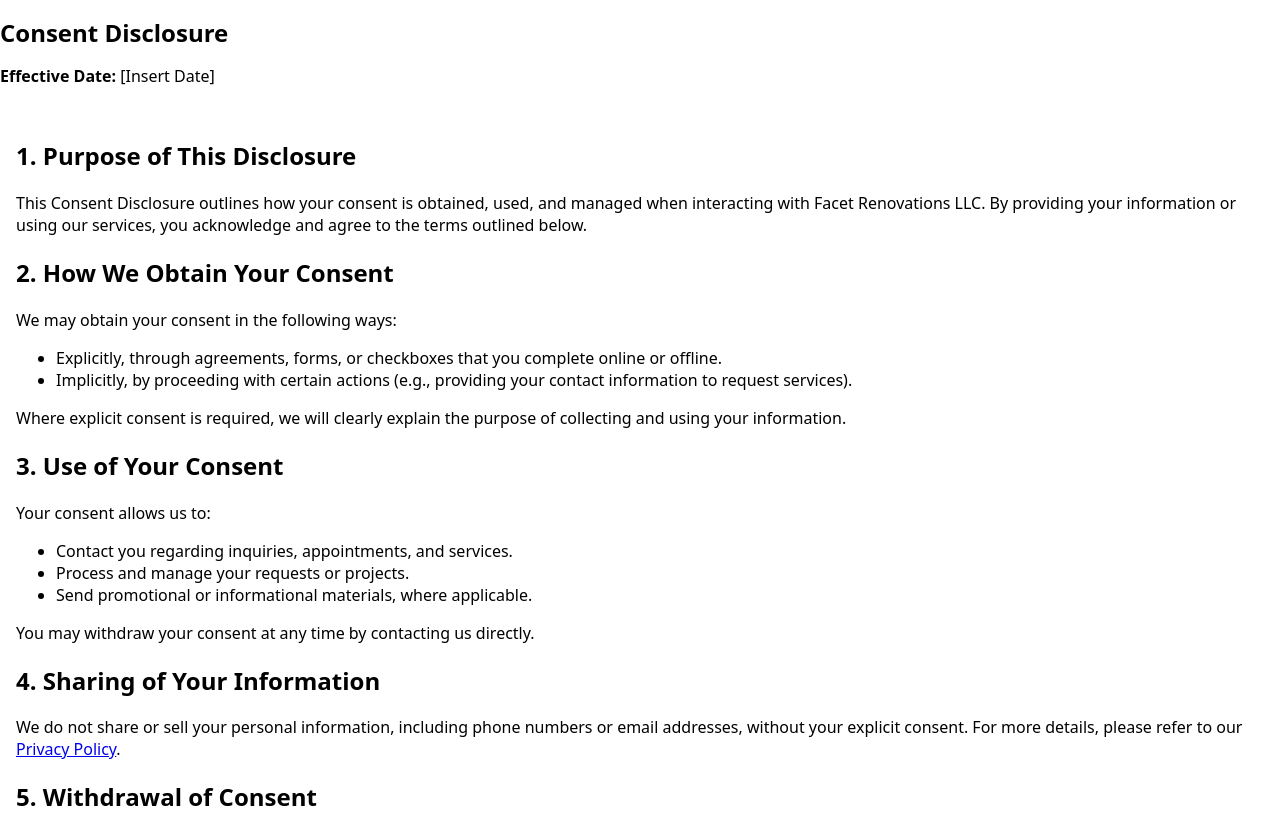
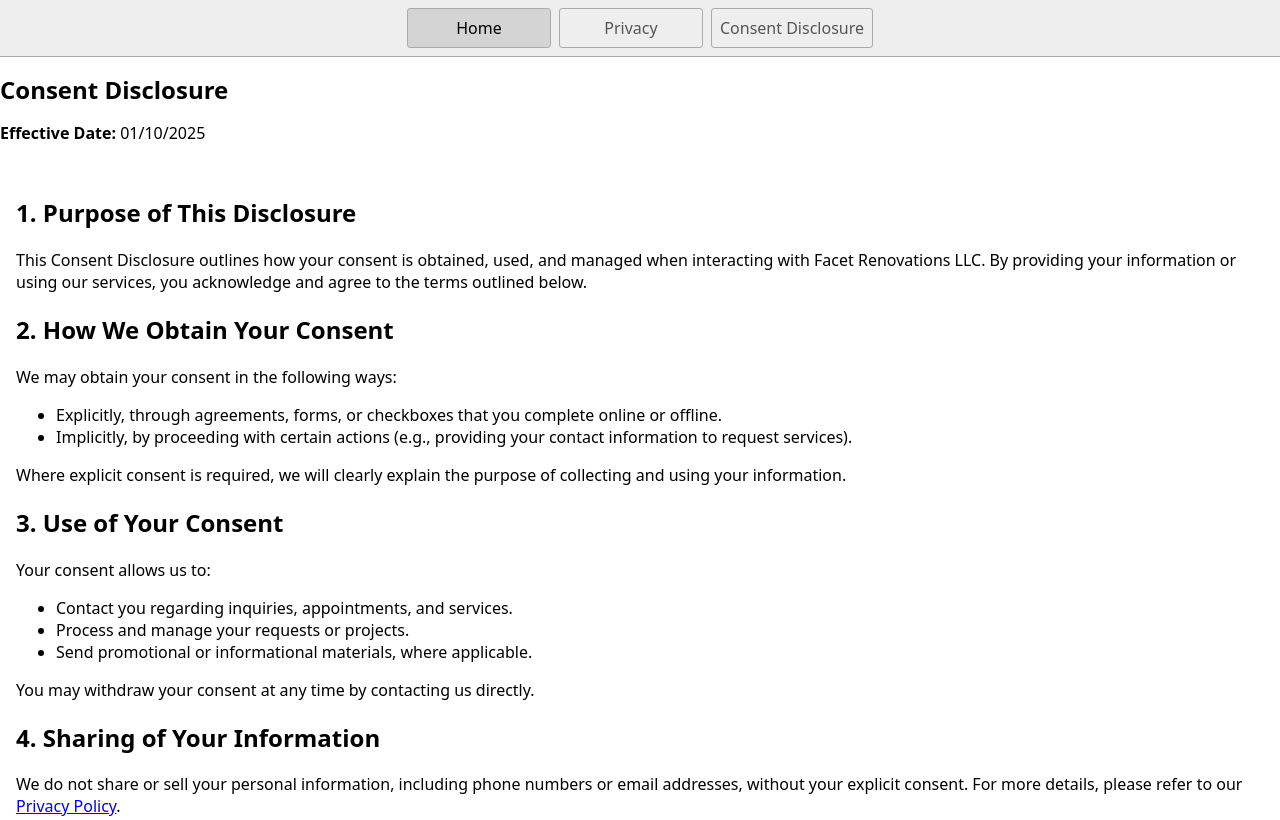
Before and after one commit to Proto133/facet-ren-coming-soon, a website: page consent-disclosure.html in a window 1280 px wide. Shown: the top 820 px of the page. Drawn offline with Linux system fonts and the light colour scheme.

Commit message:
update style

```diff
--- a/consent-disclosure.html
+++ b/consent-disclosure.html
@@ -1,21 +1,32 @@
 <!DOCTYPE html>
 <html lang="en">
+
 <head>
     <meta charset="UTF-8">
     <meta name="viewport" content="width=device-width, initial-scale=1.0">
     <link rel="stylesheet" href="./styles.css">
     <title>Consent Disclosure</title>
 </head>
+
 <body>
     <header>
-        <h1>Consent Disclosure</h1>
-        <p><strong>Effective Date:</strong> [Insert Date]</p>
+        <nav>
+            <a href="/" aria-current="page">Home</a>
+            <a href="/privacy.html">Privacy</a>
+            <a href="/consent-disclosure.html">Consent Disclosure</a>
+        </nav>
+        <div>
+            <h1>Consent Disclosure</h1>
+            <p><strong>Effective Date:</strong> 01/10/2025</p>
+        </div>
     </header>
     <main>
         <section>
             <h2>1. Purpose of This Disclosure</h2>
             <p>
-                This Consent Disclosure outlines how your consent is obtained, used, and managed when interacting with Facet Renovations LLC. By providing your information or using our services, you acknowledge and agree to the terms outlined below.
+                This Consent Disclosure outlines how your consent is obtained, used, and managed when interacting with
+                Facet Renovations LLC. By providing your information or using our services, you acknowledge and agree to
+                the terms outlined below.
             </p>
         </section>
         <section>
@@ -23,10 +34,12 @@
             <p>We may obtain your consent in the following ways:</p>
             <ul>
                 <li>Explicitly, through agreements, forms, or checkboxes that you complete online or offline.</li>
-                <li>Implicitly, by proceeding with certain actions (e.g., providing your contact information to request services).</li>
+                <li>Implicitly, by proceeding with certain actions (e.g., providing your contact information to request
+                    services).</li>
             </ul>
             <p>
-                Where explicit consent is required, we will clearly explain the purpose of collecting and using your information.
+                Where explicit consent is required, we will clearly explain the purpose of collecting and using your
+                information.
             </p>
         </section>
         <section>
@@ -44,13 +57,16 @@
         <section>
             <h2>4. Sharing of Your Information</h2>
             <p>
-                We do not share or sell your personal information, including phone numbers or email addresses, without your explicit consent. For more details, please refer to our <a href="privacy-policy.html">Privacy Policy</a>.
+                We do not share or sell your personal information, including phone numbers or email addresses, without
+                your explicit consent. For more details, please refer to our <a href="privacy-policy.html">Privacy
+                    Policy</a>.
             </p>
         </section>
         <section>
             <h2>5. Withdrawal of Consent</h2>
             <p>
-                If you wish to withdraw your consent, you can contact us at any time using the information provided below. Please note that withdrawing your consent may impact our ability to provide certain services.
+                If you wish to withdraw your consent, you can contact us at any time using the information provided
+                below. Please note that withdrawing your consent may impact our ability to provide certain services.
             </p>
         </section>
         <section>
@@ -65,9 +81,12 @@
         <section>
             <h2>7. Updates to This Disclosure</h2>
             <p>
-                We may update this Consent Disclosure from time to time. Any changes will be posted on our website with an updated effective date. Your continued use of our services after the changes have been posted constitutes acceptance of the revised disclosure.
+                We may update this Consent Disclosure from time to time. Any changes will be posted on our website with
+                an updated effective date. Your continued use of our services after the changes have been posted
+                constitutes acceptance of the revised disclosure.
             </p>
         </section>
     </main>
 </body>
+
 </html>
```
Also changed, not shown: index.html (+12 -8 lines), privacy.html (+22 -5 lines).
